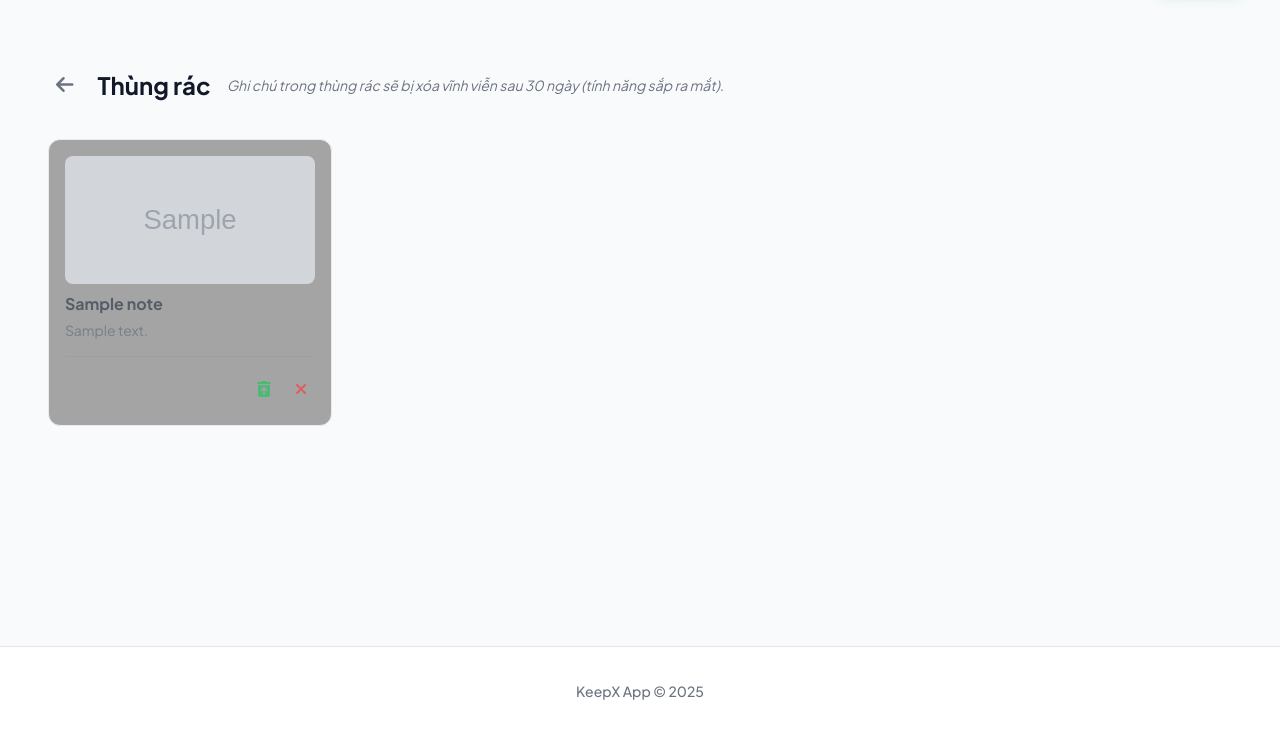
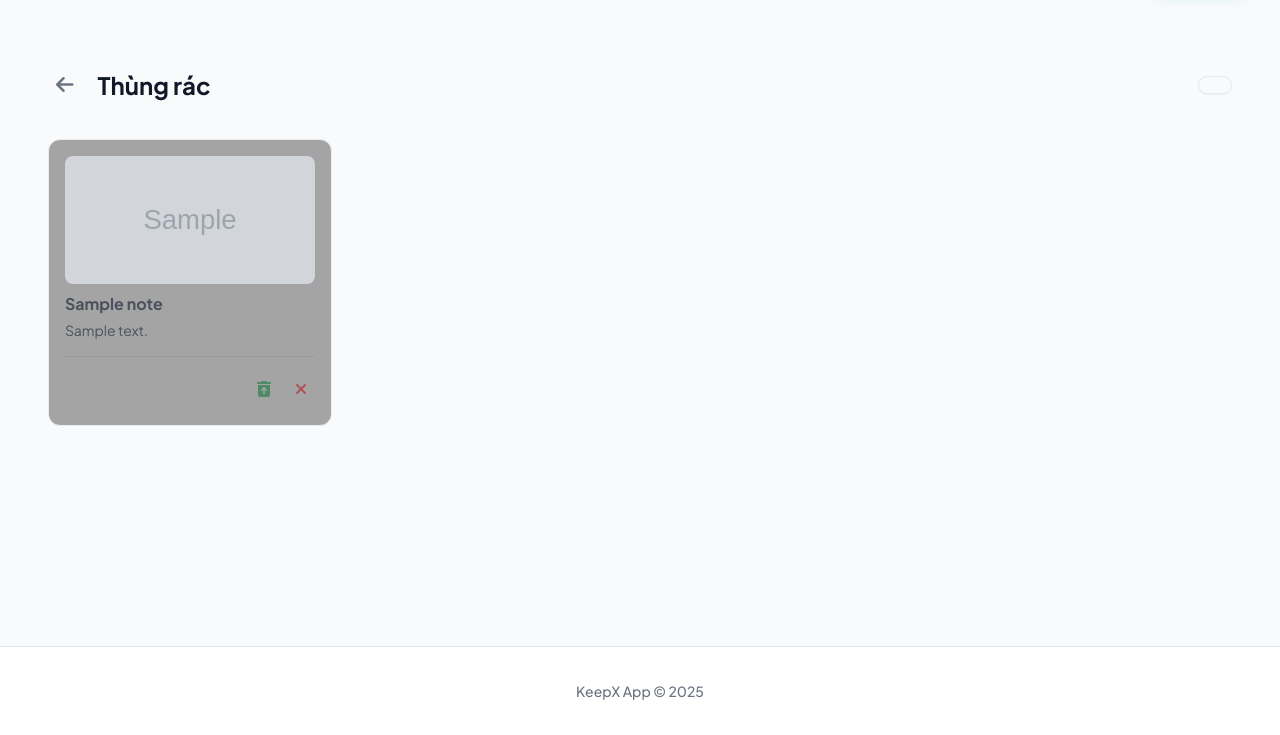
Before and after one commit to trongnhan992k/KeepX, a Django app: template templates/notes/trash.html in a window 1280 px wide. Shown: the part 65-800 px from the top of the page. Run offline with Django 5.2, Linux system fonts and the light colour scheme; the template is opened without the code that fills it: most values are stand-ins (such as "Sample title", 1, 10 or a date in 2020); grey boxes marked "Sample" are stand-in pictures; some libraries are stand-ins or nearby versions.

Commit message:
fix items delete show json

```diff
--- a/templates/notes/trash.html
+++ b/templates/notes/trash.html
@@ -1,35 +1,71 @@
-{% extends 'base.html' %} {% block title %}Thùng rác - MyNotes{% endblock %}
+{% extends 'base.html' %}
+{% block title %}Thùng rác - MyNotes{% endblock %}
+
 {% block content %}
-<div class="max-w-7xl mx-auto px-4 py-8">
-  <div class="flex items-center gap-4 mb-8">
-    <a
-      href="{% url 'note-list' %}"
-      class="p-2 rounded-full hover:bg-gray-100 dark:hover:bg-gray-800 text-gray-500 transition"
-    >
-      <i class="fas fa-arrow-left text-xl"></i>
-    </a>
-    <h1 class="text-2xl font-bold text-gray-900 dark:text-white">Thùng rác</h1>
-    <span class="text-sm text-gray-500 italic"
-      >Ghi chú trong thùng rác sẽ bị xóa vĩnh viễn sau 30 ngày (tính năng sắp ra
-      mắt).</span
-    >
+<div class="max-w-7xl mx-auto px-4 py-8"
+     x-data="noteApp({
+         csrfToken: '{{ csrf_token }}',
+         createUrl: '', updateUrl: '', deleteUrl: '',
+         bulkUrl: '{% url 'bulk-action' %}'
+     })">
+
+  <div class="flex items-center justify-between mb-8">
+    <div class="flex items-center gap-4">
+        <a href="{% url 'note-list' %}" class="p-2 rounded-full hover:bg-gray-100 dark:hover:bg-gray-800 text-gray-500 transition">
+          <i class="fas fa-arrow-left text-xl"></i>
+        </a>
+        <h1 class="text-2xl font-bold text-gray-900 dark:text-white">Thùng rác</h1>
+    </div>
+
+    <button @click="toggleSelectionMode()"
+            x-show="'{{ notes|length }}' > 0"
+            :class="isSelectionMode ? 'bg-emerald-600 text-white' : 'bg-white dark:bg-gray-800 text-gray-600 dark:text-gray-300'"
+            class="px-4 py-2 rounded-xl border border-gray-200 dark:border-gray-700 shadow-sm transition-colors font-medium text-sm">
+        <span x-text="isSelectionMode ? 'Hủy chọn' : 'Chọn nhiều'"></span>
+    </button>
+  </div>
+
+  <div x-show="isSelectionMode && selectedIds.length > 0"
+       x-transition.move.bottom
+       class="fixed bottom-6 left-1/2 -translate-x-1/2 z-50 bg-white dark:bg-gray-800 shadow-2xl rounded-full px-6 py-3 border border-gray-200 dark:border-gray-700 flex items-center gap-4">
+      <span class="text-sm font-bold text-gray-700 dark:text-white"><span x-text="selectedIds.length"></span> đã chọn</span>
+      <div class="h-4 w-px bg-gray-300 dark:bg-gray-600"></div>
+
+      <button @click="performBulkAction('restore')" class="text-sm font-bold text-green-600 hover:text-green-700 flex items-center gap-1">
+          <i class="fas fa-trash-restore-alt"></i> Khôi phục
+      </button>
+
+      <div class="h-4 w-px bg-gray-300 dark:bg-gray-600"></div>
+
+      <button @click="performBulkAction('permanent_delete')" class="text-sm font-bold text-red-600 hover:text-red-700 flex items-center gap-1">
+          <i class="fas fa-times"></i> Xóa vĩnh viễn
+      </button>
   </div>
 
   {% if not notes %}
   <div class="text-center py-20 opacity-50">
     <i class="fas fa-trash-alt text-6xl text-gray-300 mb-4"></i>
-    <p class="text-xl">Thùng rác trống</p>
+    <p class="text-xl dark:text-gray-400">Thùng rác trống</p>
   </div>
   {% else %}
-  <div
-    class="grid grid-cols-1 sm:grid-cols-2 md:grid-cols-3 lg:grid-cols-4 gap-4"
-  >
+  <div class="grid grid-cols-1 sm:grid-cols-2 md:grid-cols-3 lg:grid-cols-4 gap-4 pb-20">
     {% for note in notes %}
     <div
-      class="relative group rounded-xl border border-gray-200 dark:border-gray-700 p-4 flex flex-col opacity-75 hover:opacity-100 transition"
-      style="{% if note.color %}background-color: {{ note.color }}{% else %}background-color: transparent{% endif %}"
-      class="{% if not note.color %}bg-white dark:bg-dark-card{% endif %}"
+      data-note-id="{{ note.id }}"
+      @click="if(isSelectionMode) toggleNoteSelection('{{ note.id }}')"
+      class="relative group rounded-xl border border-gray-200 dark:border-gray-700 p-4 flex flex-col opacity-75 hover:opacity-100 transition cursor-pointer {% if not note.color %}bg-white dark:bg-[#1e293b]{% endif %}"
+      style="{% if note.color %}background-color: {{ note.color }}{% endif %}"
+      :class="[
+          (isSelectionMode && selectedIds.includes('{{ note.id }}')) ? 'ring-4 ring-emerald-500 border-emerald-500 opacity-100' : ''
+      ]"
     >
+      <div x-show="isSelectionMode" class="absolute inset-0 z-50 bg-transparent flex items-start justify-end p-2 pointer-events-none">
+          <div class="w-6 h-6 rounded-full border-2 bg-white flex items-center justify-center transition-colors"
+               :class="selectedIds.includes('{{ note.id }}') ? 'border-emerald-500 bg-emerald-500' : 'border-gray-300'">
+               <i x-show="selectedIds.includes('{{ note.id }}')" class="fas fa-check text-white text-xs"></i>
+          </div>
+      </div>
+
       {% if note.image_url %}
       <img
         src="{{ note.image_url }}"
@@ -37,19 +73,35 @@
       />
       {% endif %}
 
-      <h3 class="font-bold text-gray-800 dark:text-white mb-1">
+      <h3 class="font-bold mb-1 break-words {% if note.color %}text-gray-900{% else %}text-gray-800 dark:text-white{% endif %}">
         {{ note.title|default:"(Không tiêu đề)" }}
       </h3>
-      <p class="text-sm text-gray-600 dark:text-gray-400 line-clamp-3 mb-4">
-        {{ note.content|striptags }}
-      </p>
+
+      <div class="text-sm line-clamp-3 mb-4 flex-grow {% if note.color %}text-gray-900{% else %}text-gray-600 dark:text-gray-400{% endif %}">
+        {% if '{"type":"checklist"' in note.content %}
+            <ul class="space-y-1">
+                 <div x-data="{ items: JSON.parse('{{ note.content|escapejs }}').data }">
+                    <template x-for="item in items.slice(0, 3)">
+                        <li class="flex items-center gap-2 opacity-80">
+                            <i :class="item.checked ? 'far fa-check-square' : 'far fa-square'"></i>
+                            <span :class="{'line-through': item.checked}" x-text="item.text"></span>
+                        </li>
+                    </template>
+                    <div x-show="items.length > 3" class="text-xs opacity-60 italic pt-1">... và các mục khác</div>
+                 </div>
+            </ul>
+        {% else %}
+            {{ note.content|striptags }}
+        {% endif %}
+      </div>
 
       <div
-        class="mt-auto flex justify-end gap-2 pt-3 border-t border-black/5 dark:border-white/5"
+        class="mt-auto flex justify-end gap-2 pt-3 border-t {% if note.color %}border-black/10{% else %}border-black/5 dark:border-white/5{% endif %}"
       >
         <a
           href="{% url 'note-restore' note.id %}"
-          class="p-2 text-green-600 hover:bg-green-100 dark:hover:bg-green-900/30 rounded-lg transition"
+          @click.stop
+          class="p-2 rounded-lg transition {% if note.color %}text-green-800 hover:bg-green-100/50{% else %}text-green-600 hover:bg-green-100 dark:hover:bg-green-900/30{% endif %}"
           title="Khôi phục"
         >
           <i class="fas fa-trash-restore-alt"></i>
@@ -57,8 +109,8 @@
 
         <a
           href="{% url 'note-permanent-delete' note.id %}"
-          onclick="return confirm('Hành động này không thể hoàn tác!')"
-          class="p-2 text-red-600 hover:bg-red-100 dark:hover:bg-red-900/30 rounded-lg transition"
+          @click.stop="return confirm('Hành động này không thể hoàn tác!')"
+          class="p-2 rounded-lg transition {% if note.color %}text-red-800 hover:bg-red-100/50{% else %}text-red-600 hover:bg-red-100 dark:hover:bg-red-900/30{% endif %}"
           title="Xóa vĩnh viễn"
         >
           <i class="fas fa-times"></i>
```
